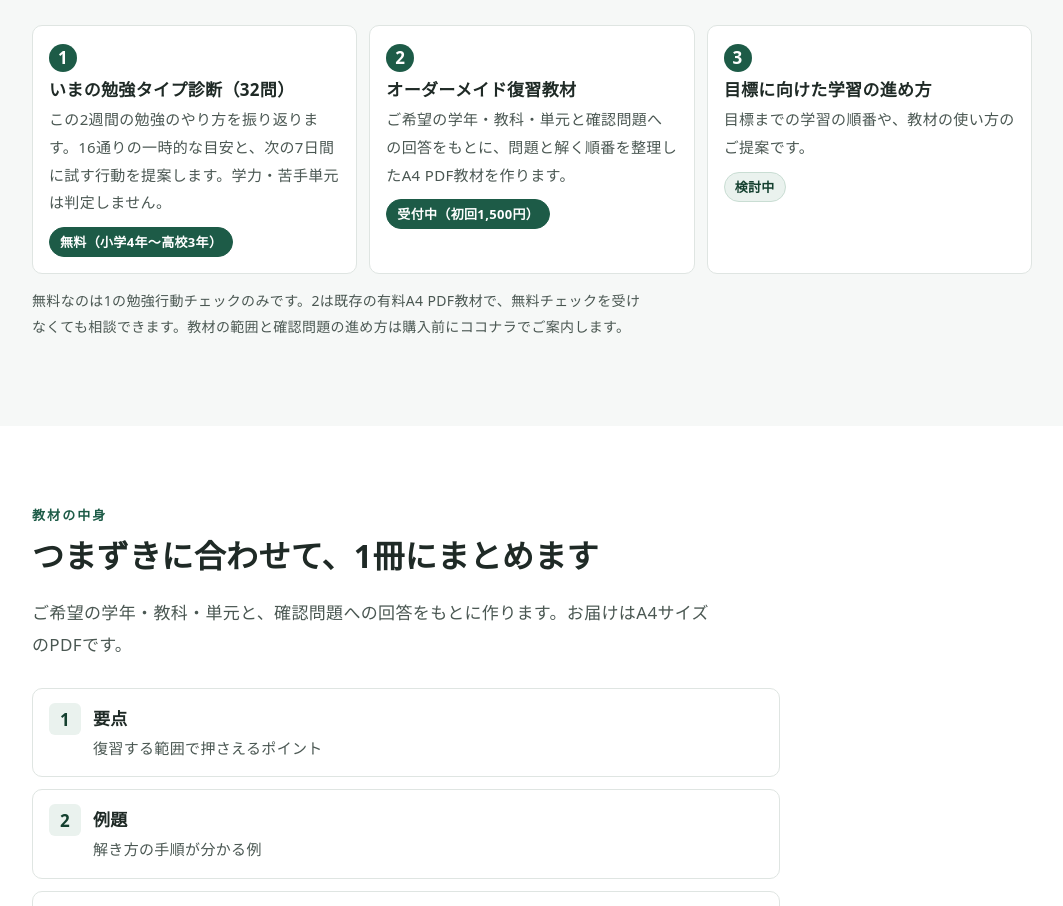
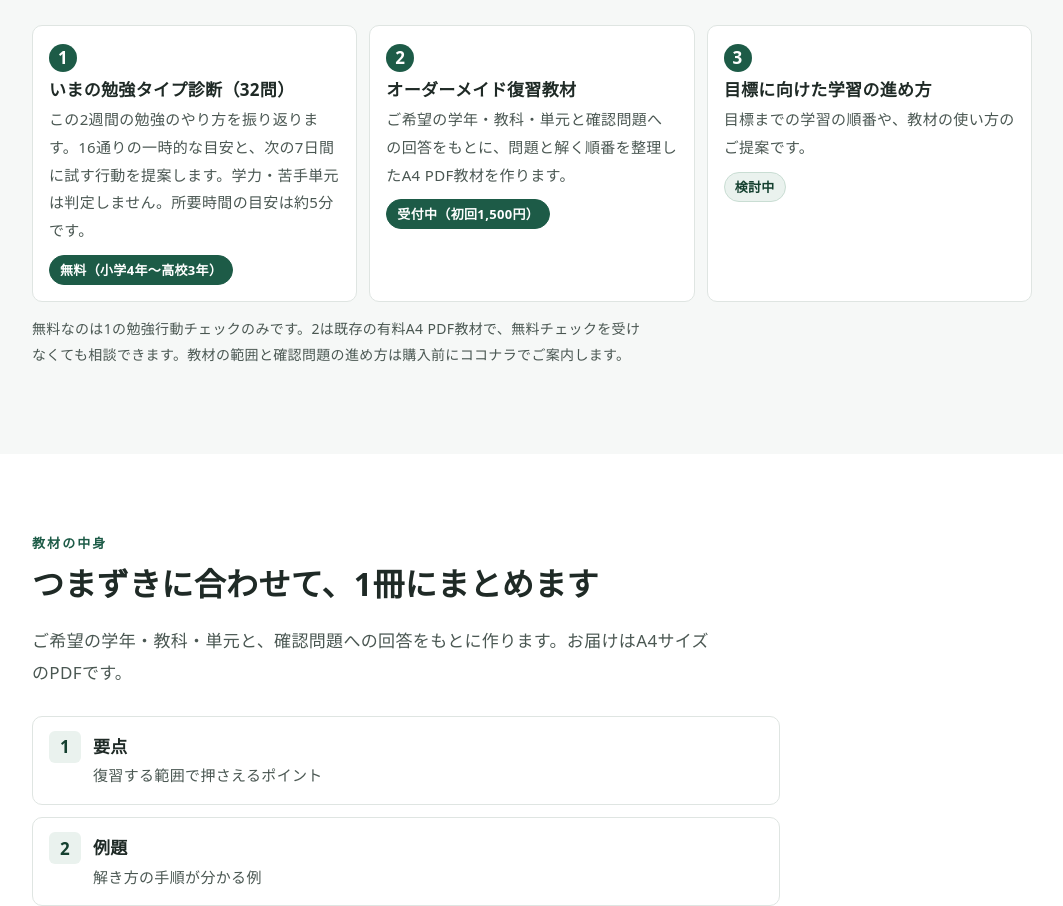
Before and after one commit to fukushu-route/fukushu-route.github.io, a plain HTML site: page index.html in a window 1280 px wide. Shown: the part 1399-2305 px from the top of the page, without its empty margins (108-1171 px from the left). Drawn offline with Linux system fonts and the light colour scheme.

Commit message:
無料診断の説明に所要時間の目安（約5分）を追加
SEIRUのスマホ実測（2026-11-27、32問で約5分）に基づく。ops PR #28 の差分をそのまま適用。

Co-Authored-By: Claude Opus 5.5 <noreply@anthropic.com>
Claude-Session: https://claude.ai/code/session_01TR5gJx33nMYRvYVFKcrg5k

```diff
--- a/index.html
+++ b/index.html
@@ -238,7 +238,7 @@
       <h2 id="idea-title">自分に必要な勉強を、順番まで整理する</h2>
       <p class="lead">勉強のやり方の振り返りと、個別の復習教材づくりを分けて提供しています。無料チェックでは学力や苦手単元を測りません。</p>
       <ol class="steps">
-        <li><h3>いまの勉強タイプ診断（32問）</h3><p>この2週間の勉強のやり方を振り返ります。16通りの一時的な目安と、次の7日間に試す行動を提案します。学力・苦手単元は判定しません。</p><span class="status now">無料（小学4年〜高校3年）</span></li>
+        <li><h3>いまの勉強タイプ診断（32問）</h3><p>この2週間の勉強のやり方を振り返ります。16通りの一時的な目安と、次の7日間に試す行動を提案します。学力・苦手単元は判定しません。所要時間の目安は約5分です。</p><span class="status now">無料（小学4年〜高校3年）</span></li>
         <li><h3>オーダーメイド復習教材</h3><p>ご希望の学年・教科・単元と確認問題への回答をもとに、問題と解く順番を整理したA4 PDF教材を作ります。</p><span class="status now">受付中（初回1,500円）</span></li>
         <li><h3>目標に向けた学習の進め方</h3><p>目標までの学習の順番や、教材の使い方のご提案です。</p><span class="status">検討中</span></li>
       </ol>
```
